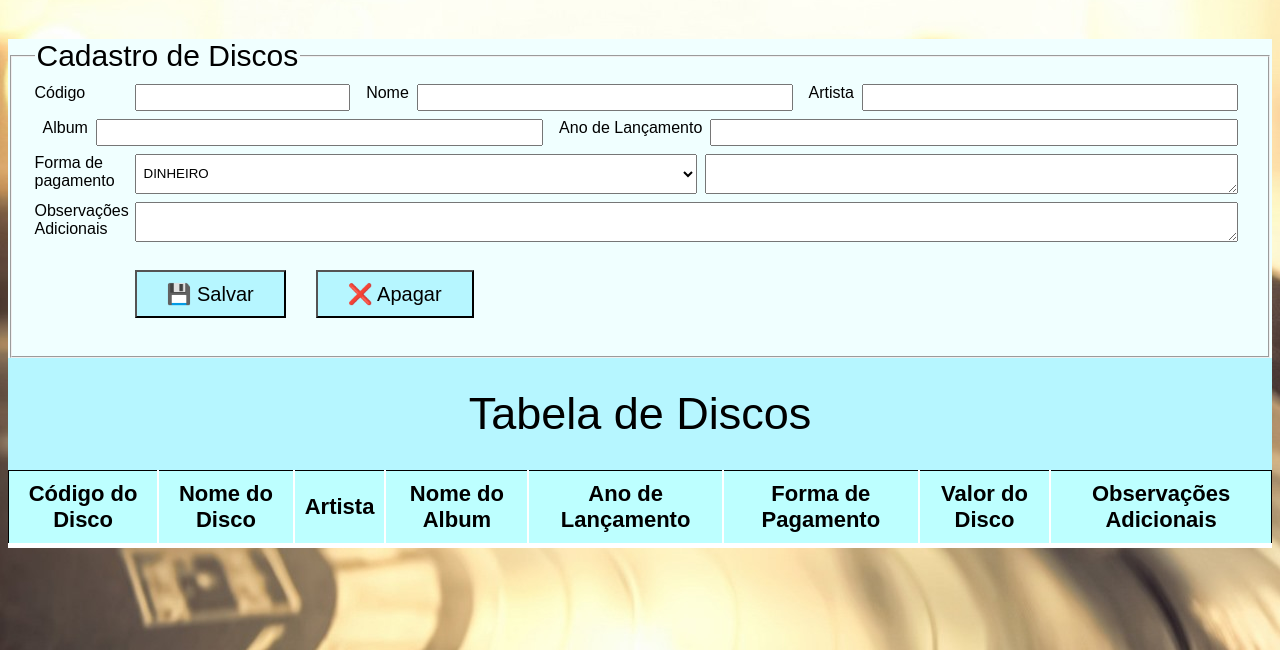
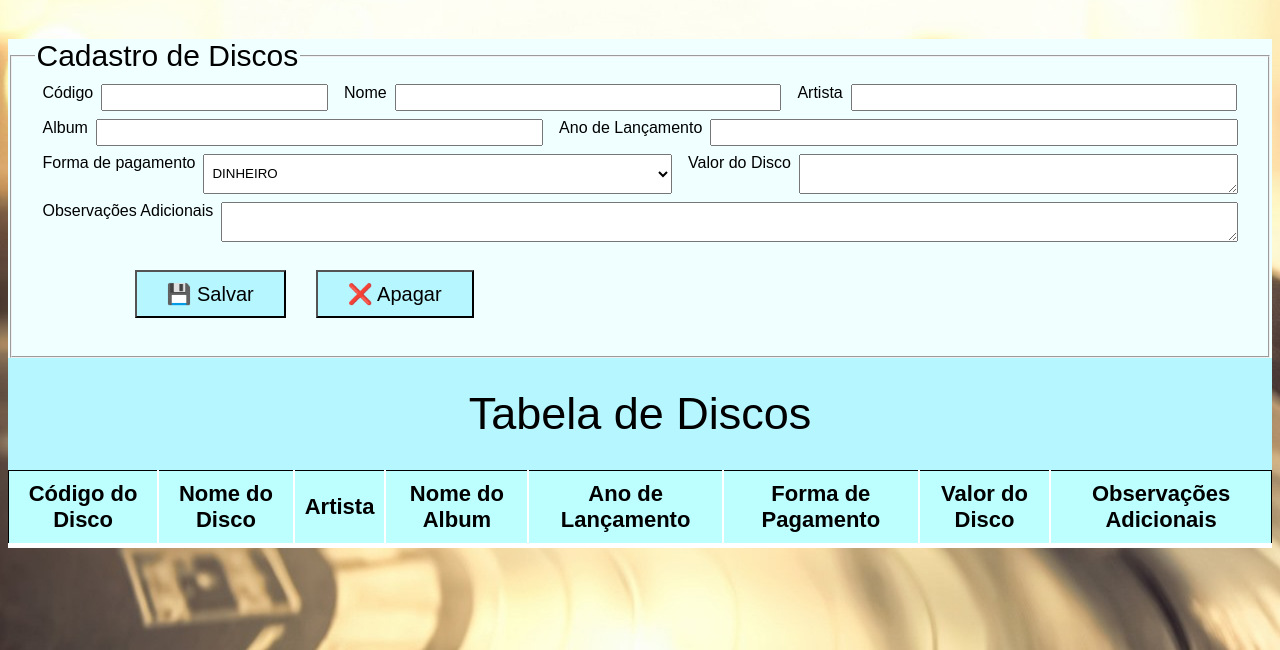
Before and after one commit to RaphaelScursoni/Discos-Loja, a plain HTML site: page index.html in a window 1280 px wide. Shown: the part 150-800 px from the top of the page. Drawn offline with Linux system fonts and the light colour scheme; a web font is replaced by a local one.

Commit message:
correção de erros

```diff
--- a/index.html
+++ b/index.html
@@ -14,7 +14,7 @@
             <fieldset>
                 <legend>Cadastro de Discos</legend>
                 <div class="form-group">
-                    <label>Código</label>
+                    <label class="right-inline">Código</label>
                     <input class="input-control" type="number" size="5" id="codigo" />
 
                     <label class="right-inline">Nome</label>
@@ -34,21 +34,21 @@
                 </div>
                 <div class="form-group">
 
-                    <label>Forma de pagamento</label>
+                    <label class="right-inline">Forma de pagamento</label>
                     <select class="input-control" id="pagamento">
                         <option value="dinheiro">DINHEIRO</option>
                         <option value="cartao">CARTÃO DE CRÉDITO</option>
                         <option value="cartao">CARTÃO DE DÉBITO</option>
                         <option value="cheque">CHEQUE</option>
                         <option value="transf">TRANSFERÊNCIA BANCÁRIA</option>
-
-                    <label class="right-inline"> Valor do Disco</label>
+                    </select>
+                    <label class="right-inline">Valor do Disco</label>
                     <textarea class="input-control" type="number" size="10" id="valor"></textarea>
 
                 </div>
                 <div class="form-group">
 
-                    <label>Observações Adicionais</label>
+                    <label class="right-inline">Observações Adicionais</label>
                     <textarea class="input-control" id="observacoes"></textarea>
 
                 </div>
```
